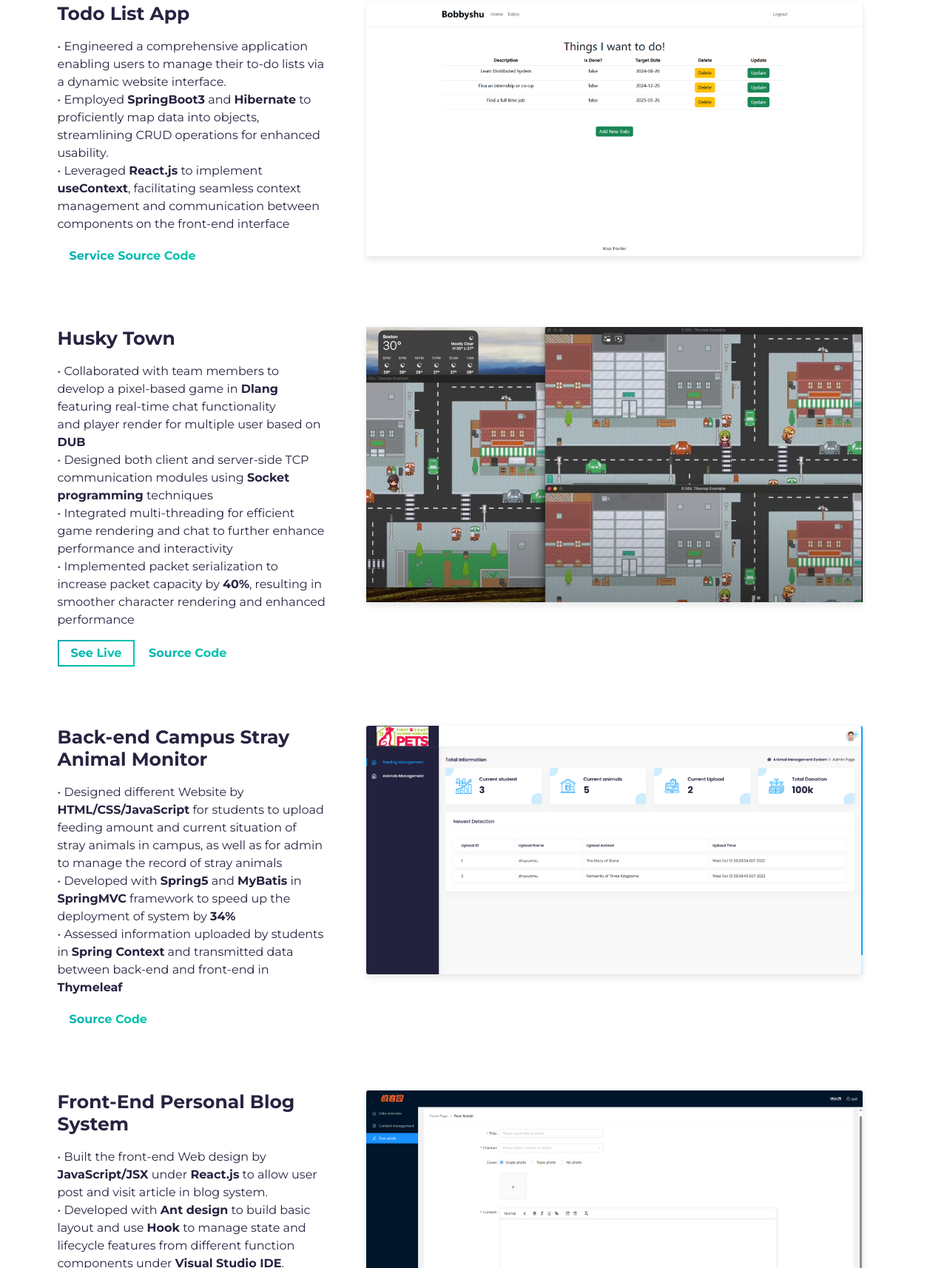
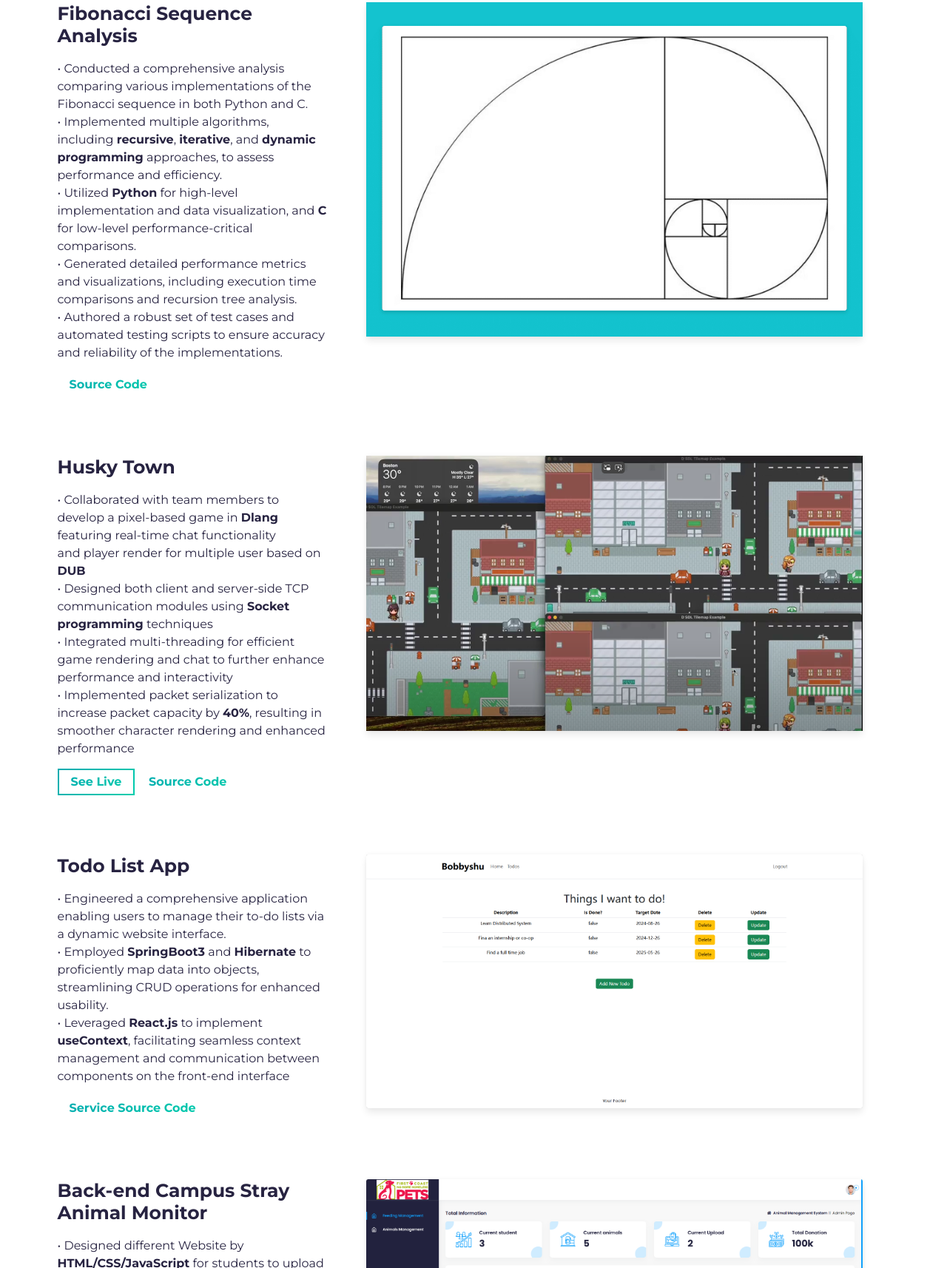
Before and after one commit to Bobbyshu/SelfPortfolio, a website built with Parcel: page src/index.html in a window 1280 px wide. Shown: the part 1599-3313 px from the top of the page at 74% size. Built offline with nearby package versions, Linux system fonts and the light colour scheme.

Commit message:
feat(): update fibonacci analysis

```diff
--- a/src/index.html
+++ b/src/index.html
@@ -107,43 +107,49 @@
 
         <!-- Notice: each .row is a project -->
         <!-- Notice: each .row is a project -->
+
         <div class="row">
           <div class="col-lg-4 col-sm-12">
             <div class="project-wrapper__text load-hidden">
-              <h3 class="project-wrapper__text-title">Todo List App</h3>
+              <h3 class="project-wrapper__text-title">Fibonacci Sequence Analysis</h3>
               <div>
                 <p class="mb-4">
-                  • Engineered a comprehensive application enabling users to manage their to-do lists via a dynamic
-                  website interface.<br>
-                  • Employed <strong>SpringBoot3</strong> and <strong>Hibernate</strong> to proficiently map data into
-                  objects, streamlining CRUD
-                  operations for enhanced usability.<br>
-                  • Leveraged <strong>React.js</strong> to implement <strong>useContext</strong>, facilitating seamless
-                  context management and communication
-                  between components on the front-end interface<br>
-                </p>
+                  • Conducted a comprehensive analysis comparing various implementations of the Fibonacci sequence in
+                  both
+                  Python and C.<br>
+                  • Implemented multiple algorithms, including <strong>recursive</strong>, <strong>iterative</strong>,
+                  and
+                  <strong>dynamic programming</strong> approaches, to assess performance and efficiency.<br>
+                  • Utilized <strong>Python</strong> for high-level implementation and data visualization, and
+                  <strong>C</strong> for low-level performance-critical comparisons.<br>
+                  • Generated detailed performance metrics and visualizations, including execution time comparisons and
+                  recursion tree analysis.<br>
+                  • Authored a robust set of test cases and automated testing scripts to ensure accuracy and reliability
+                  of the
+                  implementations.<br>
                 </p>
               </div>
               <!-- <a rel="noreferrer" target="_blank" class="cta-btn cta-btn--hero" href="#!">
                 See Live
               </a> -->
               <a rel="noreferrer" target="_blank" class="cta-btn text-color-main"
-                href="https://github.com/Bobbyshu/Todo-App-Service">
-                Service Source Code
+                href="https://github.com/Bobbyshu/Fibonacci_Sequence_Analysis">
+                Source Code
               </a>
             </div>
           </div>
           <div class="col-lg-8 col-sm-12">
             <div class="project-wrapper__image load-hidden">
-              <a rel="noreferrer" href="https://github.com/Bobbyshu/Todo-App-Web" target="_blank">
+              <a rel="noreferrer" href="https://github.com/Bobbyshu/Fibonacci_Sequence_Analysis" target="_blank">
                 <div data-tilt data-tilt-max="4" data-tilt-glare="true" data-tilt-max-glare="0.5"
                   class="thumbnail rounded js-tilt">
-                  <img alt="Project Image" class="img-fluid" src="assets/todo.png" />
+                  <img alt="Project Image" class="img-fluid" src="assets/fib.png" />
                 </div>
               </a>
             </div>
           </div>
         </div>
+
         <div class="row">
           <div class="col-lg-4 col-sm-12">
             <div class="project-wrapper__text load-hidden">
@@ -179,6 +185,44 @@
                 <div data-tilt data-tilt-max="4" data-tilt-glare="true" data-tilt-max-glare="0.5"
                   class="thumbnail rounded js-tilt">
                   <img alt="Project Image" class="img-fluid" src="assets/pixel.png" />
+                </div>
+              </a>
+            </div>
+          </div>
+        </div>
+
+        <div class="row">
+          <div class="col-lg-4 col-sm-12">
+            <div class="project-wrapper__text load-hidden">
+              <h3 class="project-wrapper__text-title">Todo List App</h3>
+              <div>
+                <p class="mb-4">
+                  • Engineered a comprehensive application enabling users to manage their to-do lists via a dynamic
+                  website interface.<br>
+                  • Employed <strong>SpringBoot3</strong> and <strong>Hibernate</strong> to proficiently map data into
+                  objects, streamlining CRUD
+                  operations for enhanced usability.<br>
+                  • Leveraged <strong>React.js</strong> to implement <strong>useContext</strong>, facilitating seamless
+                  context management and communication
+                  between components on the front-end interface<br>
+                </p>
+                </p>
+              </div>
+              <!-- <a rel="noreferrer" target="_blank" class="cta-btn cta-btn--hero" href="#!">
+                See Live
+              </a> -->
+              <a rel="noreferrer" target="_blank" class="cta-btn text-color-main"
+                href="https://github.com/Bobbyshu/Todo-App-Service">
+                Service Source Code
+              </a>
+            </div>
+          </div>
+          <div class="col-lg-8 col-sm-12">
+            <div class="project-wrapper__image load-hidden">
+              <a rel="noreferrer" href="https://github.com/Bobbyshu/Todo-App-Web" target="_blank">
+                <div data-tilt data-tilt-max="4" data-tilt-glare="true" data-tilt-max-glare="0.5"
+                  class="thumbnail rounded js-tilt">
+                  <img alt="Project Image" class="img-fluid" src="assets/todo.png" />
                 </div>
               </a>
             </div>
```
